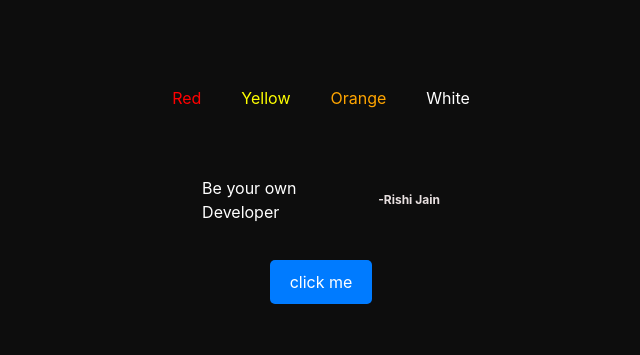
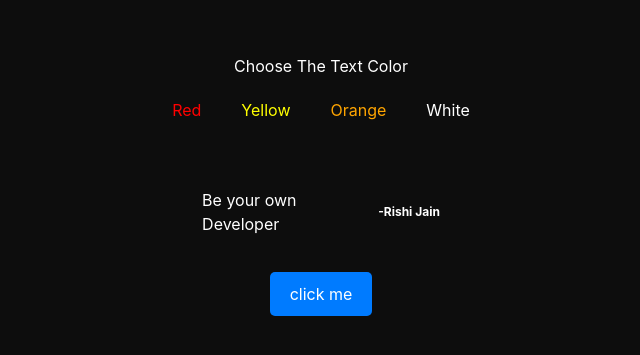
Before and after one commit to rishijain-1/react-quotes-web-page, a React (Vite) app: page / in a window 1280 px wide. Shown: the part 215-570 px from the top of the page, without its empty margins (319-959 px from the left). Built offline with nearby package versions, Linux system fonts and the light colour scheme.

Commit message:
Add Quotes Color change func

```diff
--- a/src/App.jsx
+++ b/src/App.jsx
@@ -1,20 +1,25 @@
+import React, { useEffect } from 'react';
+import Navbar from "./Nabar";
 import Quote from "./Quote";
-import {useEffect,React} from 'react';
-import Navbar from "./Nabar";
-import "./App.css" ;
-const  App=()=>{
-  useEffect(()=>{
-   const timer= setTimeout(()=>{
-       alert(`Welcome To Rishi Jain Quotes Page`)
-    },1000);
-    return()=>clearTimeout(timer);
-})
-  return (
-  <>
-    <Navbar/>
-    <Quote/>
-  </>)
+import useTextColor from "./assets/customHook/useTextColor";
+import "./App.css";
 
+const App = () => {
+    useEffect(() => {
+        const timer = setTimeout(() => {
+            alert('Welcome To Rishi Jain Quotes Page');
+        }, 1000);
+        return () => clearTimeout(timer);
+    }, []);
+
+    const [color, setColor] = useTextColor('white');
+
+    return (
+        <>
+            <Navbar changeColor={setColor} />
+            <Quote color={color} />
+        </>
+    );
 }
 
-export default App
+export default App;
--- a/src/Nabar.jsx
+++ b/src/Nabar.jsx
@@ -1,13 +1,15 @@
-import React from "react";
-import "./assets/navbar.css";
-const Navbar = () => {
+import React from 'react';
+import './assets/navbar.css';
+
+const Navbar = ({ changeColor }) => {
     return (
         <div className="container">
+            <div> Choose The Text Color</div>
             <div className="content">
-                <div className="red">Red</div>
-                <div className="yellow">Yellow</div>
-                <div className="orange">Orange</div>
-                <div className="white">White</div>
+                <div className="red" onClick={() => changeColor('red')}>Red</div>
+                <div className="yellow" onClick={() => changeColor('yellow')}>Yellow</div>
+                <div className="orange" onClick={() => changeColor('orange')}>Orange</div>
+                <div className="white" onClick={() => changeColor('white')}>White</div>
             </div>
         </div>
     );
--- a/src/Quote.css
+++ b/src/Quote.css
@@ -12,13 +12,13 @@
     display: flex;
     align-items: center;
     justify-content: center;
-    flex-direction: column;
+    flex-direction: row;
     background-color: #0d0d0d;
     padding: 10px;
     margin-bottom:10px;
 }
 .content .author {
-    color: #e8e0e0;
+
     font-size: 12px;
     margin-top: 10px;
     margin-bottom: 10px;
--- a/src/Quote.jsx
+++ b/src/Quote.jsx
@@ -1,43 +1,38 @@
-import React,{useEffect, useState} from 'react';
-import './Quote.css'
+import React, { useState } from 'react';
+import './Quote.css';
 
-const Quote=()=>{
-    let Quotes=[];
-    const [quote,setquote]= useState({
-        text:"Be your own Developer",
-        author:"Rishi Jain",
+const Quote = ({ color }) => {
+    const [quote, setQuote] = useState({
+        text: "Be your own Developer",
+        author: "Rishi Jain",
     });
-    const [loading,setLoading] = useState(false)
+    const [loading, setLoading] = useState(false);
 
-
-    const getQuote=async()=>{
-        try{
+    const getQuote = async () => {
+        try {
             setLoading(true);
-            const url="https://type.fit/api/quotes";
-            const response=await fetch(url);
-            Quotes=await response.json();
-            const num=Math.floor(Math.random()*Quotes.length);
+            const url = "https://type.fit/api/quotes";
+            const response = await fetch(url);
+            const quotes = await response.json();
+            const num = Math.floor(Math.random() * quotes.length);
             setTimeout(() => {
-                setquote(Quotes[num]);
+                setQuote(quotes[num]);
                 setLoading(false);
             }, 1000);
-        }
-        catch(error){
+        } catch (error) {
             console.log(error);
         }
-    }
+    };
 
-    return(
-
-
-        <div className="container">
-            <div className="content">
-                <p>{loading ? "Loading...":quote.text}</p>
-                <p className="author">{loading ?" ":"-"+quote.author.split(',')[0]}</p>
+    return (
+        <div className="container" >
+            <div className="content"style={{ color: color }} >
+                <p>{loading ? "Loading..." : quote.text}</p>
+                <p className="author">{loading ? " " : "-" + quote.author.split(',')[0]}</p>
             </div>
-            <div className="button" onClick={()=>{getQuote()}}>click me</div>
+            <div className="button" onClick={getQuote}>click me</div>
         </div>
-    )
-}
+    );
+};
 
 export default Quote;
--- a/src/assets/customHook/useTextColor.js
+++ b/src/assets/customHook/useTextColor.js
@@ -1,11 +1,13 @@
-import {useState} from "react";
-const useTextColor = (initialColor="black") =>{
-    const [color,setColor] = useState[initialColor];
-    const changeColor =(newColor)=>{
+import { useState } from 'react';
+
+const useTextColor = (initialColor = 'black') => {
+    const [color, setColor] = useState(initialColor);
+
+    const changeColor = (newColor) => {
         setColor(newColor);
     };
 
-    return [color,changeColor];
+    return [color, changeColor];
 };
 
 export default useTextColor;
--- a/src/assets/navbar.css
+++ b/src/assets/navbar.css
@@ -6,7 +6,7 @@
     display: flex;
     align-items: center;
     justify-content: center;
-    flex-direction: row;
+    flex-direction: column;
     background-color: #0d0d0d;
     padding: 10px;
     margin-bottom:10px;
```
